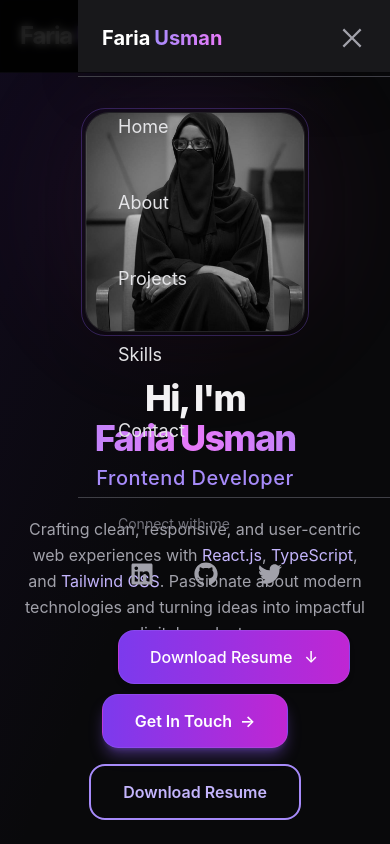
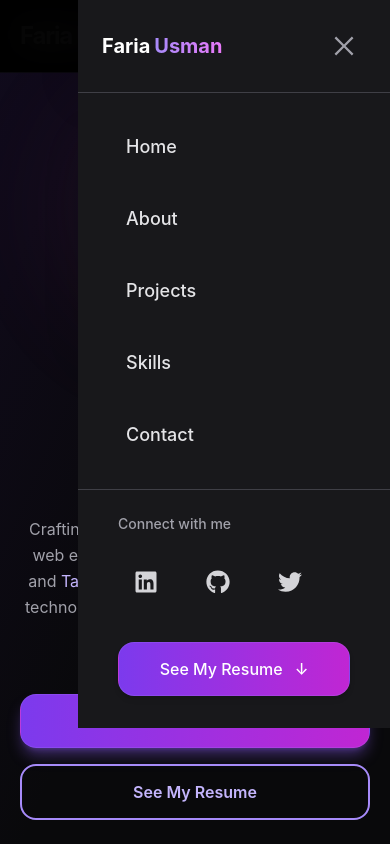
Before and after one commit to fariau/portfolio-website, a Next.js app: page / in a window 390 px wide. Both pictures are taken after a click on the button "Open menu". Shown: the top 844 px of the page. Built offline with nearby package versions, Linux system fonts and the light colour scheme.

Commit message:
add resume

```diff
--- a/src/components/Header.tsx
+++ b/src/components/Header.tsx
@@ -14,7 +14,7 @@ const Header = () => {
 
   useEffect(() => {
     const handleScroll = () => {
-      setIsScrolled(window.scrollY > 30); // Changed threshold for better feel
+      setIsScrolled(window.scrollY > 30);
     };
     window.addEventListener('scroll', handleScroll);
     return () => window.removeEventListener('scroll', handleScroll);
@@ -77,19 +77,19 @@ const Header = () => {
         </button>
       </nav>
 
-      {/* Mobile Navigation Menu */}
+      {/* ==================== MOBILE MENU  ==================== */}
       <div
-        className={`md:hidden fixed inset-0 bg-black/80 backdrop-blur-sm transition-all duration-300 z-50 ${isMenuOpen ? 'opacity-100 visible' : 'opacity-0 invisible'
+        className={`md:hidden fixed inset-0 bg-black/95 backdrop-blur-lg transition-all duration-300 z-[60] ${isMenuOpen ? 'opacity-100 visible' : 'opacity-0 invisible'
           }`}
         onClick={toggleMenu}
       >
         <div
-          className={`absolute top-0 right-0 w-4/5 max-w-sm h-full bg-zinc-900 shadow-2xl transform transition-transform duration-300 ease-in-out ${isMenuOpen ? 'translate-x-0' : 'translate-x-full'
+          className={`absolute top-0 right-0 w-4/5 max-w-sm h-full bg-zinc-950 shadow-2xl transform transition-transform duration-300 ease-in-out ${isMenuOpen ? 'translate-x-0' : 'translate-x-full'
             }`}
           onClick={(e) => e.stopPropagation()}
         >
           {/* Mobile Menu Header */}
-          <div className="flex justify-between items-center p-6 border-b border-zinc-700">
+          <div className="flex justify-between items-center p-6 border-b border-zinc-700 bg-zinc-900">
             <div className="flex items-center gap-1">
               <span className="text-xl font-bold text-white">Faria</span>
               <span className="text-xl font-bold bg-gradient-to-r from-violet-400 to-fuchsia-400 bg-clip-text text-transparent">
@@ -99,7 +99,7 @@ const Header = () => {
 
             <button
               onClick={toggleMenu}
-              className="text-zinc-400 hover:text-violet-400 transition-colors"
+              className="text-zinc-400 hover:text-violet-400 transition-colors p-2 hover:bg-zinc-800 rounded-xl"
               aria-label="Close menu"
             >
               <AiOutlineClose size={28} />
@@ -107,13 +107,13 @@ const Header = () => {
           </div>
 
           {/* Navigation Links */}
-          <ul className="flex flex-col p-6 space-y-6 text-lg text-zinc-200">
+          <ul className="flex flex-col p-6 space-y-3 text-lg text-zinc-200 bg-zinc-900">
             {navItems.map((item) => (
               <li key={item.name}>
                 <a
                   href={item.href}
                   onClick={toggleMenu}
-                  className="block py-3 px-4 rounded-xl hover:bg-zinc-800 hover:text-violet-400 transition-all duration-200"
+                  className="block py-4 px-6 rounded-2xl hover:bg-zinc-800 hover:text-violet-400 transition-all duration-200 font-medium"
                 >
                   {item.name}
                 </a>
@@ -121,16 +121,16 @@ const Header = () => {
             ))}
           </ul>
 
-          {/* Social Links & Resume */}
-          <div className="px-6 pb-8 pt-4 border-t border-zinc-700 mt-4">
-            <p className="text-zinc-500 text-sm mb-4 px-4">Connect with me</p>
+          {/* Social Links & Resume Section */}
+          <div className="px-6 pb-8 pt-6 bg-zinc-900 border-t border-zinc-700">
+            <p className="text-zinc-400 text-sm mb-5 px-4 font-medium">Connect with me</p>
 
-            <div className="flex items-center gap-4 px-4">
+            <div className="flex items-center gap-4 px-4 mb-8">
               <a
                 href="https://www.linkedin.com/in/faria-usman-856415309"
                 target="_blank"
                 rel="noopener noreferrer"
-                className="text-zinc-400 hover:text-violet-400 transition-colors p-3 hover:bg-zinc-800 rounded-xl"
+                className="text-zinc-300 hover:text-violet-400 transition-all p-4 hover:bg-zinc-800 rounded-2xl"
                 aria-label="LinkedIn"
               >
                 <FaLinkedin size={24} />
@@ -139,7 +139,7 @@ const Header = () => {
                 href="https://github.com/fariau"
                 target="_blank"
                 rel="noopener noreferrer"
-                className="text-zinc-400 hover:text-violet-400 transition-colors p-3 hover:bg-zinc-800 rounded-xl"
+                className="text-zinc-300 hover:text-violet-400 transition-all p-4 hover:bg-zinc-800 rounded-2xl"
                 aria-label="GitHub"
               >
                 <FaGithub size={24} />
@@ -148,7 +148,7 @@ const Header = () => {
                 href="https://twitter.com/fariausman"
                 target="_blank"
                 rel="noopener noreferrer"
-                className="text-zinc-400 hover:text-violet-400 transition-colors p-3 hover:bg-zinc-800 rounded-xl"
+                className="text-zinc-300 hover:text-violet-400 transition-all p-4 hover:bg-zinc-800 rounded-2xl"
                 aria-label="Twitter"
               >
                 <FaTwitter size={24} />
@@ -156,19 +156,19 @@ const Header = () => {
             </div>
 
             {/* Download Resume Button */}
-            <div className="mt-8 px-4">
+            <div className="px-4">
               <a
-                href="/resume.png"
+                href="https://my-resume-henna-delta.vercel.app/"
                 target="_blank"
                 rel="noopener noreferrer"
                 className="w-full group inline-flex items-center justify-center gap-3 py-3.5 px-6
-               bg-gradient-to-r from-violet-600 to-fuchsia-600
-               hover:from-violet-500 hover:to-fuchsia-500
-               active:from-violet-700 active:to-fuchsia-700
-               text-white font-medium rounded-2xl transition-all duration-300
-               shadow-md hover:shadow-violet-500/40 border border-violet-400/20"
+                           bg-gradient-to-r from-violet-600 to-fuchsia-600
+                           hover:from-violet-500 hover:to-fuchsia-500
+                           active:from-violet-700 active:to-fuchsia-700
+                           text-white font-medium rounded-2xl transition-all duration-300
+                           shadow-md hover:shadow-violet-500/40 border border-violet-400/20"
               >
-                Download Resume
+                See My Resume
                 <span className="transition-transform group-hover:translate-x-1">↓</span>
               </a>
             </div>
--- a/src/components/Hero.tsx
+++ b/src/components/Hero.tsx
@@ -48,7 +48,8 @@ const Hero = () => {
                active:from-violet-700 active:to-fuchsia-700
                text-white transition-all duration-300
                shadow-lg shadow-violet-500/40 hover:shadow-xl hover:shadow-violet-500/50
-               border border-violet-400/20 hover:border-violet-400/40"
+               border border-violet-400/20 hover:border-violet-400/40
+               w-full sm:w-auto min-w-[180px]"
               >
                 Get In Touch
                 <span className="ml-2 transition-transform group-hover:translate-x-1">→</span>
@@ -56,15 +57,16 @@ const Hero = () => {
 
               {/* Secondary Button - Download Resume */}
               <a
-                href="/resume.png"
+                href="https://my-resume-henna-delta.vercel.app/"
                 target="_blank"
                 rel="noopener noreferrer"
                 className="group inline-flex items-center justify-center px-8 py-3.5 text-base font-semibold rounded-2xl
                border-2 border-violet-400 text-violet-300 hover:text-white
                hover:border-violet-300 hover:bg-violet-950/50
-               transition-all duration-300"
+               transition-all duration-300
+               w-full sm:w-auto min-w-[180px]"
               >
-                Download Resume
+               See My Resume
               </a>
             </div>
           </div>
```
